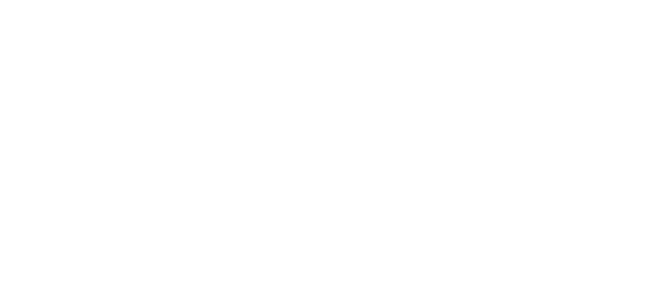
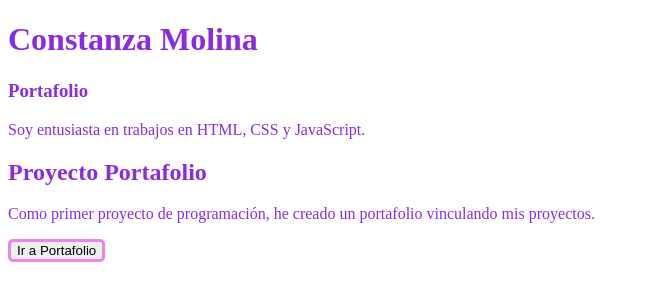
Before and after one commit to Enkhidu/enkhidu.github.io, a plain HTML site: page index.html in a window 1280 px wide. Shown: the whole page, without its empty margins (0-646 px from the left). Drawn offline with Linux system fonts and the light colour scheme.

Commit message:
pagina principal inicial

```diff
--- a/index.html
+++ b/index.html
@@ -13,7 +13,14 @@
     </header>
     <main>
         <div class="container">
-            <article></article>
+            <h1>Constanza Molina</h1>
+            <h3>Portafolio</h3>
+            <p>Soy entusiasta en trabajos en HTML, CSS y JavaScript.</p>
+            <article>
+                <h2>Proyecto Portafolio</h2>
+                <p>Como primer proyecto de programación, he creado un portafolio vinculando mis proyectos.</p>
+                <a href="index.html"><button>Ir a Portafolio</button></a>
+            </article>
         </div>
     </main>
     <footer></footer>
--- a/style.css
+++ b/style.css
@@ -9,3 +9,9 @@ nav {
 body {
     color:blueviolet;
 }
+
+/* Boton de Ir al Portafolio */
+article button {
+    border-radius: 5px;
+    border: 3px solid violet;
+}
```
